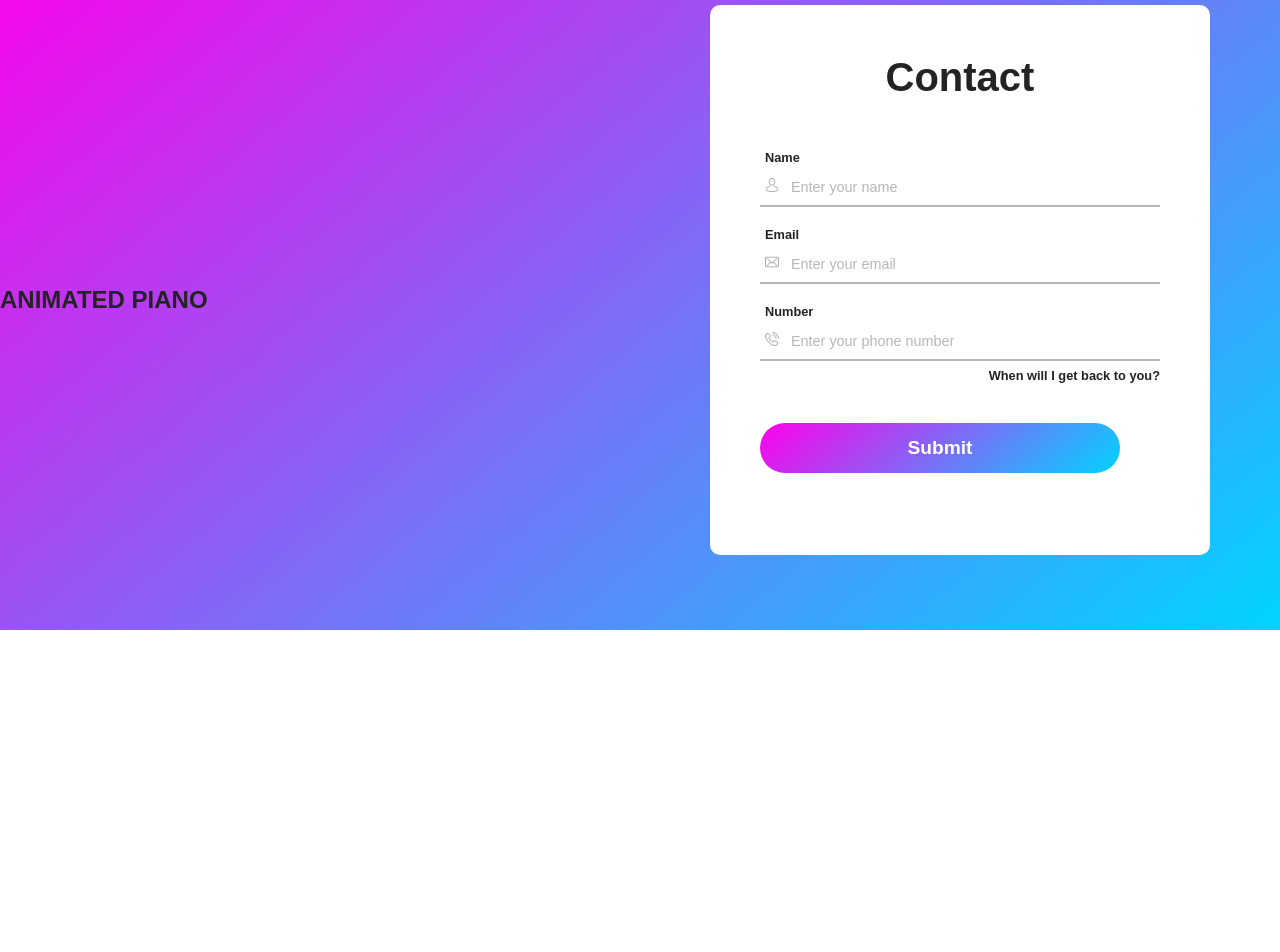
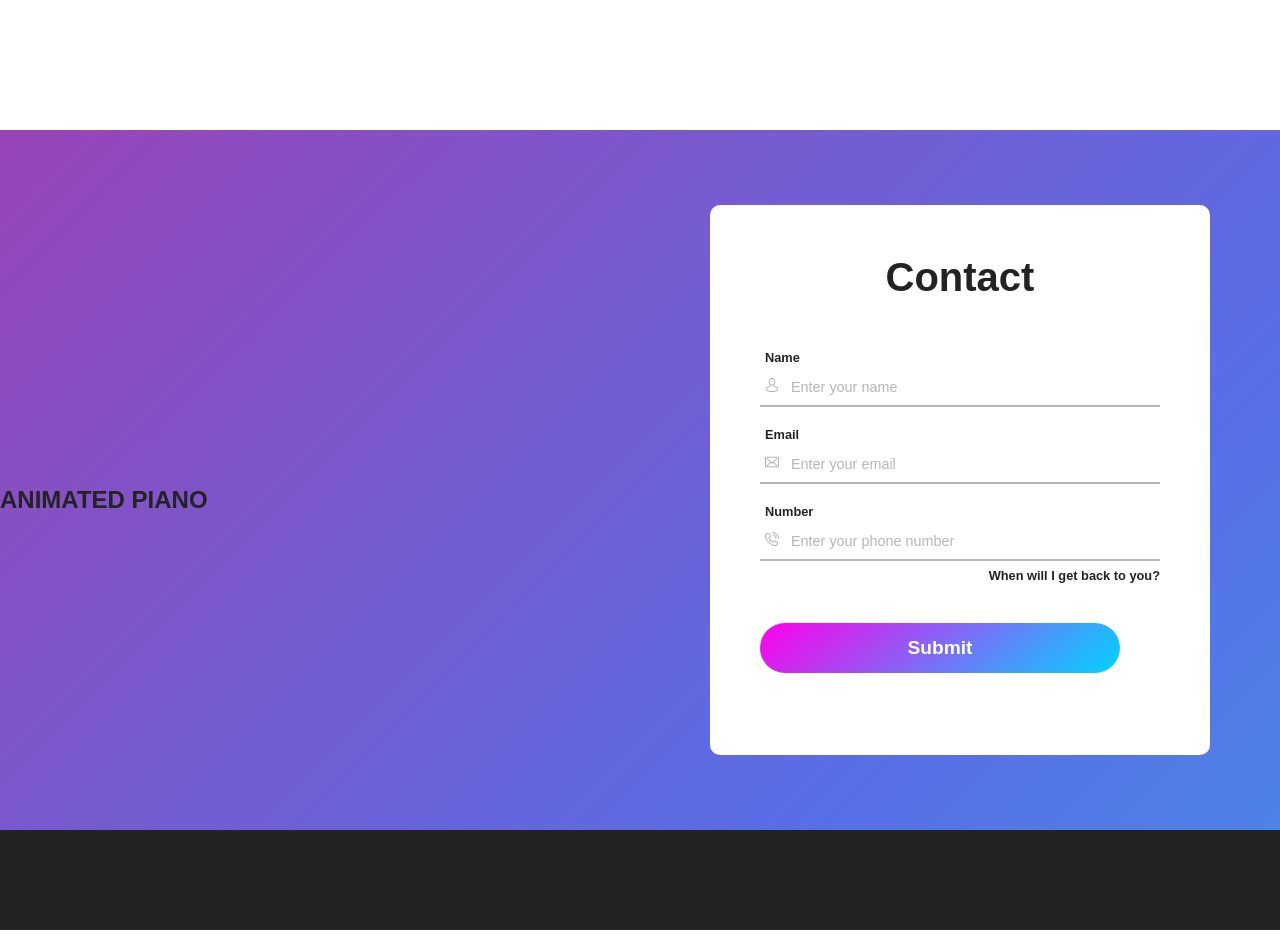
Before and after one commit to BabyM0le/React-Piano-Website, a React (Create React App) app: page / in a window 1280 px wide. Shown: the part 1340-2292 px from the top of the page. After the commit the page ends 2270 px from the top, so only its background shows below. Built offline with nearby package versions, Linux system fonts and the light colour scheme.

Commit message:
Updated layout

```diff
--- a/package.json
+++ b/package.json
@@ -10,7 +10,6 @@
     "dotenv": "^16.0.3",
     "express": "^4.18.2",
     "nodemailer": "^6.8.0",
-    "react": "^18.2.0",
     "react-dom": "^18.2.0",
     "react-scripts": "5.0.1",
     "twilio": "^3.82.2",
--- a/src/App.css
+++ b/src/App.css
@@ -1,7 +1,3 @@
-.filler {
-	height: 1000px;
-}
-
 /* Boiler Plate */
 :root {
 	--font-color: #232323;
@@ -17,7 +13,7 @@
 		rgba(255, 0, 236, 1) 0%,
 		rgba(0, 212, 255, 1) 100%
 	);
-  --contact-form-button: linear-gradient(
+	--contact-form-button: linear-gradient(
 		-60deg,
 		rgba(255, 0, 236, 1) 0%,
 		rgba(0, 212, 255, 1) 100%
@@ -200,8 +196,40 @@ a {
 /* Contact */
 .contact {
 	height: 700px;
-	background: var(--contact-form-bg);
+
+	/* Moving background */
+	background-size: 300% 300%;
+	background-image: linear-gradient(-45deg, #3bade3 0%, #576fe6 25%, #9844b7 51%, #ff357f 100%);
+	-webkit-animation: AnimateBG 20s ease infinite;
+	animation: AnimateBG 20s ease infinite;
 }
+
+@-webkit-keyframes AnimateBG {
+	0% {
+		background-position: 0% 50%;
+	}
+	50% {
+		background-position: 100% 50%;
+	}
+	100% {
+		background-position: 0% 50%;
+	}
+}
+
+@keyframes AnimateBG {
+	0% {
+		background-position: 0% 50%;
+	}
+	50% {
+		background-position: 100% 50%;
+	}
+	100% {
+		background-position: 0% 50%;
+	}
+}
+
+
+
 
 @media screen and (max-width: 1000px) {
 	.contact {
@@ -324,9 +352,43 @@ button {
 }
 
 .contact-form input:focus::placeholder {
-  color: transparent;
+	color: transparent;
 }
 
 .contact-form button:hover {
 	background: var(--contact-form-button);
 }
+
+
+
+
+
+
+
+
+
+
+
+
+/* AboutMe */
+.aboutme {
+	height: 200px;
+}
+
+
+
+
+
+
+
+
+
+
+
+
+
+
+.footer {
+	height: 100px;
+	background-color: #232323;
+}
--- a/src/App.js
+++ b/src/App.js
@@ -1,10 +1,8 @@
-import './App.css';
-import landingpageCirclePerson from './img/landingpage-circle-person.png';
-import nameIcon from './img/name-icon.png';
-import emailIcon from './img/email-icon.png';
-import phoneIcon from './img/phone-icon.png';
-
-import Aboutme from './aboutme';
+import './App.css'
+import landingpageCirclePerson from './img/landingpage-circle-person.png'
+import nameIcon from './img/name-icon.png'
+import emailIcon from './img/email-icon.png'
+import phoneIcon from './img/phone-icon.png'
 
 const name = 'Cecily Betts';
 
@@ -81,6 +79,17 @@ function App() {
 					</div>
 				</section>
 
+
+
+
+				<section class='aboutme'>
+
+				</section>
+
+
+
+
+
 				<section class="contact" id="contact">
 					<div class="double-row">
 						<div class="double-column">
@@ -139,9 +148,10 @@ function App() {
 						</div>
 					</div>
 				</section>
+
+				<section class="footer">
+				</section>
 			</main>
-
-			<div class="filler"></div>
 		</>
 	);
 }
```
Also changed, not shown: src/node/server.js (+0 -24 lines), 2 other files (tests, documents, lock files or other folders).
